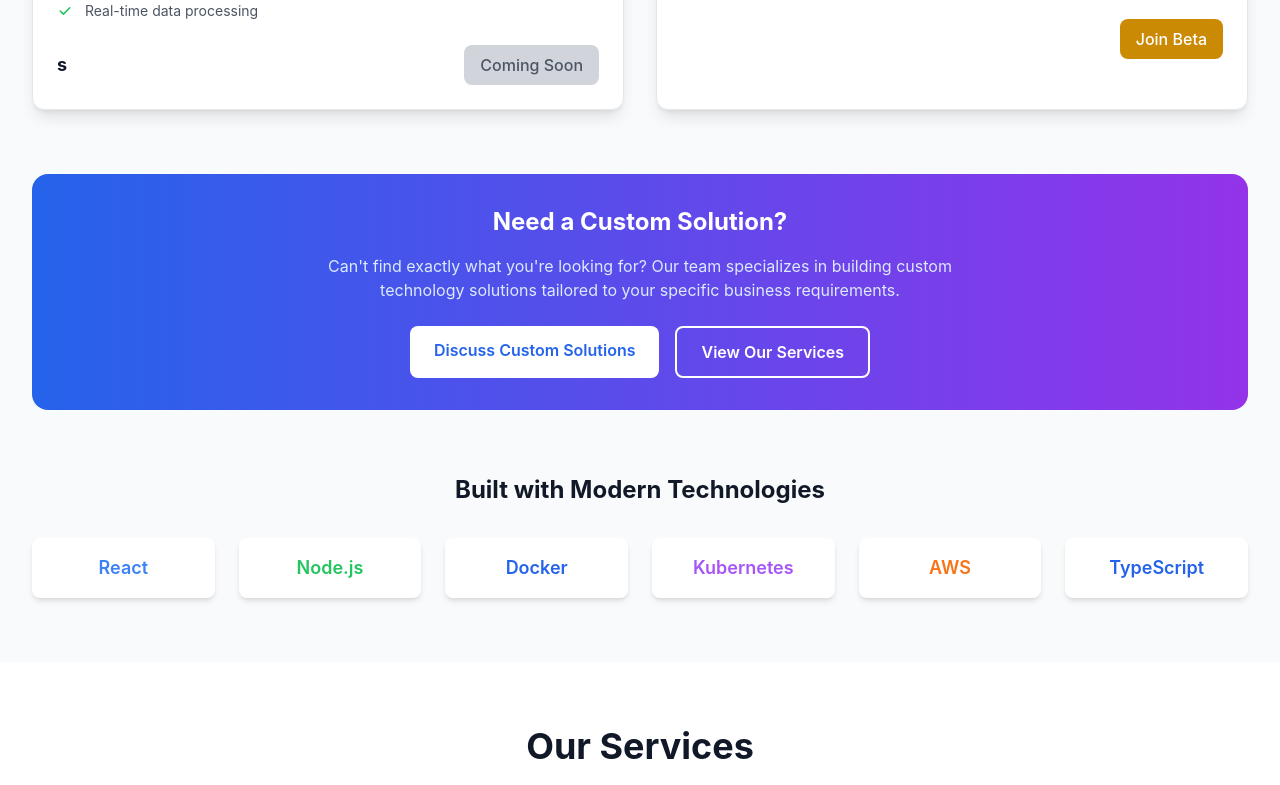
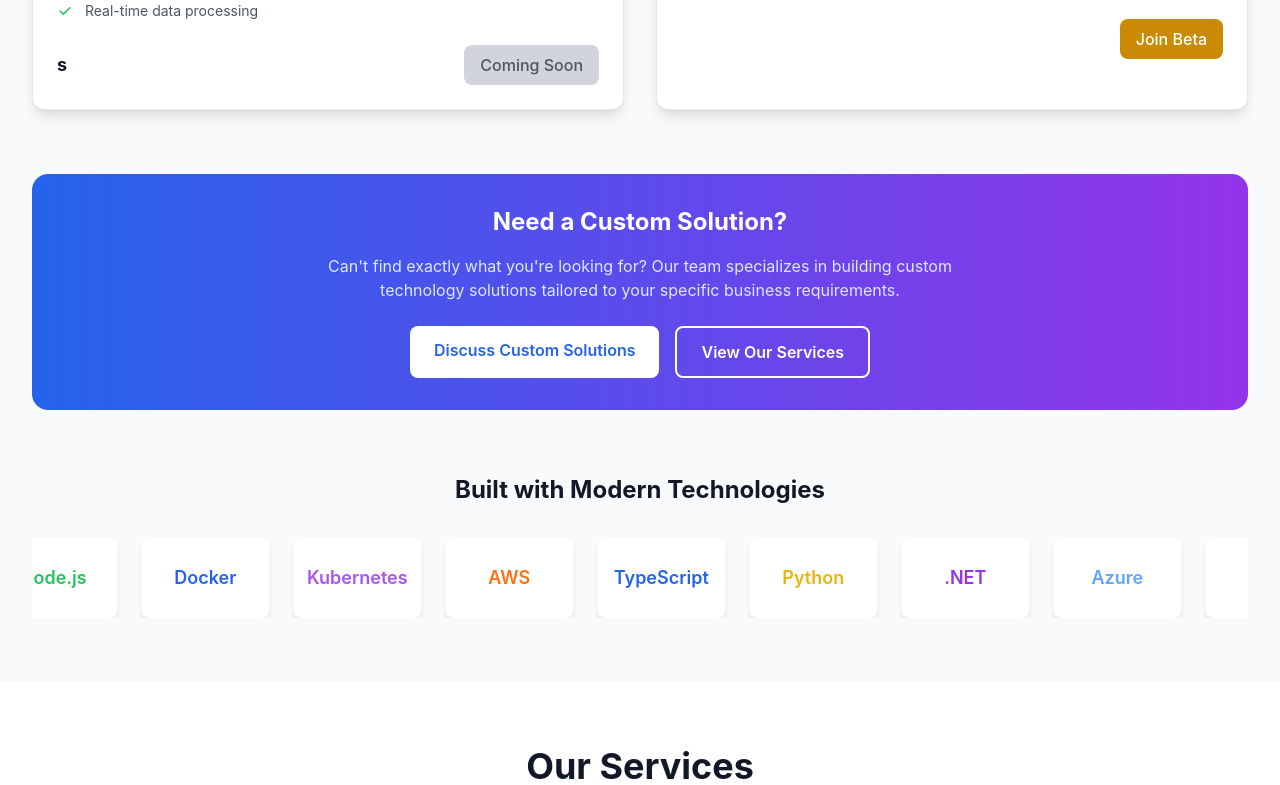
Before and after one commit to Fuad-Bader/retardlabs-lander, a React (Create React App) app: page / in a window 1280 px wide. Shown: the part 2801-3586 px from the top of the page. Built offline with nearby package versions, Linux system fonts and the light colour scheme.

Commit message:
feat: Enhance Products component with animated technology stack carousel and improved layout

```diff
--- a/src/components/Products.js
+++ b/src/components/Products.js
@@ -257,6 +257,26 @@ const Products = () => {
   };
 
   return (
+    <>
+      <style jsx>{`
+        @keyframes scroll {
+          0% {
+            transform: translateX(0);
+          }
+          100% {
+            transform: translateX(-50%);
+          }
+        }
+
+        .animate-scroll {
+          animation: scroll 20s linear infinite;
+        }
+
+        .animate-scroll:hover {
+          animation-play-state: paused;
+        }
+      `}</style>
+
       <section
         id="products"
         className="py-16 bg-gray-50 dark:bg-gray-800 transition-colors duration-300"
@@ -269,8 +289,8 @@ const Products = () => {
             </h2>
             <p className="text-xl text-gray-600 dark:text-gray-300 max-w-3xl mx-auto transition-colors duration-300">
               Comprehensive technology solutions designed to accelerate your
-            digital transformation. From cloud storage to CI/CD pipelines, we've
-            got your tech stack covered.
+              digital transformation. From cloud storage to CI/CD pipelines,
+              we've got your tech stack covered.
             </p>
           </div>
 
@@ -384,7 +404,9 @@ const Products = () => {
                             ? "bg-yellow-600 hover:bg-yellow-700 text-white"
                             : "bg-gray-300 dark:bg-gray-600 text-gray-600 dark:text-gray-300 cursor-not-allowed"
                         }`}
-                      disabled={!["Available", "Beta"].includes(product.status)}
+                        disabled={
+                          !["Available", "Beta"].includes(product.status)
+                        }
                       >
                         {product.status === "Available"
                           ? "Get Started"
@@ -405,8 +427,8 @@ const Products = () => {
               Need a Custom Solution?
             </h3>
             <p className="text-blue-100 mb-6 max-w-2xl mx-auto">
-            Can't find exactly what you're looking for? Our team specializes in
-            building custom technology solutions tailored to your specific
+              Can't find exactly what you're looking for? Our team specializes
+              in building custom technology solutions tailored to your specific
               business requirements.
             </p>
             <div className="flex flex-col sm:flex-row gap-4 justify-center">
@@ -425,12 +447,13 @@ const Products = () => {
             </div>
           </div>
 
-        {/* Technology Stack */}
+          {/* Technology Stack Carousel */}
           <div className="mt-16">
             <h3 className="text-2xl font-bold text-center text-gray-900 dark:text-white mb-8 transition-colors duration-300">
               Built with Modern Technologies
             </h3>
-          <div className="grid grid-cols-2 md:grid-cols-4 lg:grid-cols-6 gap-6">
+            <div className="relative overflow-hidden">
+              <div className="flex animate-scroll">
                 {[
                   { name: "React", color: "text-blue-500" },
                   { name: "Node.js", color: "text-green-500" },
@@ -438,15 +461,35 @@ const Products = () => {
                   { name: "Kubernetes", color: "text-purple-500" },
                   { name: "AWS", color: "text-orange-500" },
                   { name: "TypeScript", color: "text-blue-600" },
+                  { name: "Python", color: "text-yellow-500" },
+                  { name: ".NET", color: "text-purple-600" },
+                  { name: "Azure", color: "text-blue-400" },
+                  { name: "GCP", color: "text-red-500" },
+                  { name: "Proxmox", color: "text-orange-600" },
+                  // Duplicate for seamless loop
+                  { name: "React", color: "text-blue-500" },
+                  { name: "Node.js", color: "text-green-500" },
+                  { name: "Docker", color: "text-blue-600" },
+                  { name: "Kubernetes", color: "text-purple-500" },
+                  { name: "AWS", color: "text-orange-500" },
+                  { name: "TypeScript", color: "text-blue-600" },
+                  { name: "Python", color: "text-yellow-500" },
+                  { name: ".NET", color: "text-purple-600" },
+                  { name: "Azure", color: "text-blue-400" },
+                  { name: "GCP", color: "text-red-500" },
+                  { name: "Proxmox", color: "text-orange-600" },
                 ].map((tech, index) => (
-              <div key={index} className="text-center">
-                <div className="bg-white dark:bg-gray-700 rounded-lg p-4 shadow-md hover:shadow-lg transition-shadow duration-300">
-                  <span className={`text-lg font-semibold ${tech.color}`}>
+                  <div key={index} className="flex-shrink-0 mx-3">
+                    <div className="bg-white dark:bg-gray-700 rounded-lg p-4 shadow-md hover:shadow-lg transition-shadow duration-300 w-32 h-20 flex items-center justify-center">
+                      <span
+                        className={`text-lg font-semibold ${tech.color} whitespace-nowrap`}
+                      >
                         {tech.name}
                       </span>
                     </div>
                   </div>
                 ))}
+              </div>
             </div>
           </div>
         </div>
@@ -500,6 +543,7 @@ const Products = () => {
           </div>
         )}
       </section>
+    </>
   );
 };
 
```
Lines whose indentation alone changed are shown as unchanged.
